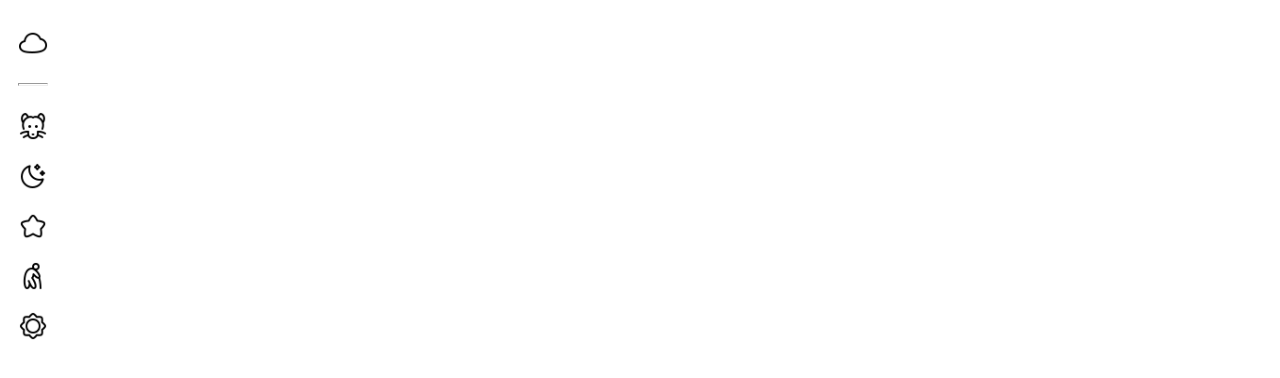
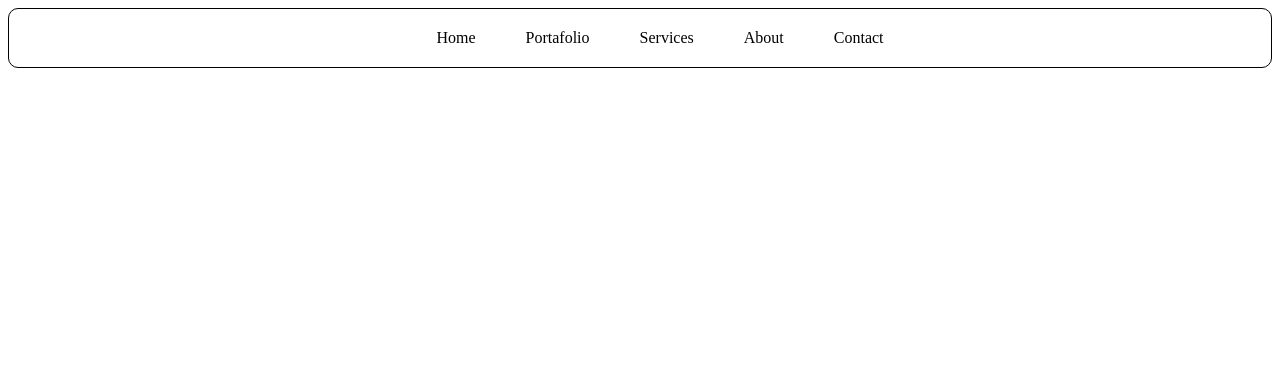
Before and after one commit to juanfes517/TemplatesReact, a React (Vite) app: page / in a window 1280 px wide. Shown: the top 378 px of the page. Built offline with nearby package versions, Linux system fonts and the light colour scheme.

Commit message:
Dropdown menu agregado

```diff
--- a/src/App.jsx
+++ b/src/App.jsx
@@ -2,10 +2,13 @@ import TableHighlight from './components/tables/TableHighlight';
 import AnimatedTextFill from './components/animations/AnimatedTextFill';
 import AnimatedLoading from './components/animations/AnimatedLoading';
 import SideBarHoverEffect from './components/sidebars/SideBarHoverEffect';
+import DropdownMenu from './components/menus/DropdownMenu';
 
 function App() {
 	return (
-		<SideBarHoverEffect />
+		<header>
+			<DropdownMenu />
+		</header>
 	);
 }
 
--- /dev/null
+++ b/src/components/menus/DropdownMenu.jsx
@@ -0,0 +1,34 @@
+import React from 'react';
+import '../../stylesheet/menus/DropdownMenu.css'
+
+function DropdownMenu(props) {
+  return (
+    <div className='div-dropdown-menu'>
+      <ul className='menu'>
+        <li>
+          <a href='/'>Home</a>
+        </li>
+        <li>
+          <a href='/'>Portafolio</a>
+        </li>
+        <li>
+          <a href='/'>Services</a>
+          <div className='dropdown'>
+            <a href='/'>Development</a>
+            <a href='/'>Graphic Design</a>
+            <a href='/'>Marketing</a>
+            <a href='/'>Copywriting</a>
+          </div>
+        </li>
+        <li>
+          <a href='/'>About</a>
+        </li>
+        <li>
+          <a href='/'>Contact</a>
+        </li>
+      </ul>
+    </div>
+  );
+}
+
+export default DropdownMenu;
--- /dev/null
+++ b/src/stylesheet/menus/DropdownMenu.css
@@ -0,0 +1,60 @@
+.menu a {
+  text-decoration: none;
+  color: #000000;
+}
+.div-dropdown-menu {
+  width: 100%;
+  height: 60px;
+  padding: 0 40px;
+  box-sizing: border-box;
+  border: 1px solid #000000;
+  border-radius: 10px;
+  display: flex;
+  justify-content: center;
+  align-items: center;
+}
+
+.menu {
+  height: 100%;
+  display: flex;
+  align-items: center;
+  justify-content: center;
+  gap: 50px;
+}
+
+.menu li {
+  display: flex;
+  align-items: center;
+  height: 100%;
+  list-style: none;
+  position: relative;
+}
+
+.dropdown {
+  min-width: 130px;
+  padding: 15px 10px;
+  box-sizing: border-box;
+  display: flex;
+  flex-direction: column;
+  gap: 12px;
+  position: absolute;
+  top: 40px;
+  border-radius: 8px;
+  background-color: white;
+  box-shadow: rgba(0, 0, 0, 0.4) 0px 25px 50px -12px;
+  opacity: 0;
+  visibility: hidden;
+  transition: 0.2s ease-in-out;
+}
+
+li:hover .dropdown{
+  opacity: 1;
+  visibility: visible;
+  top: 60px;
+}
+
+.dropdown a {
+  font-size: 14px;
+  border-bottom: 1px solid #000000;
+  padding-bottom: 10px;
+}
```
